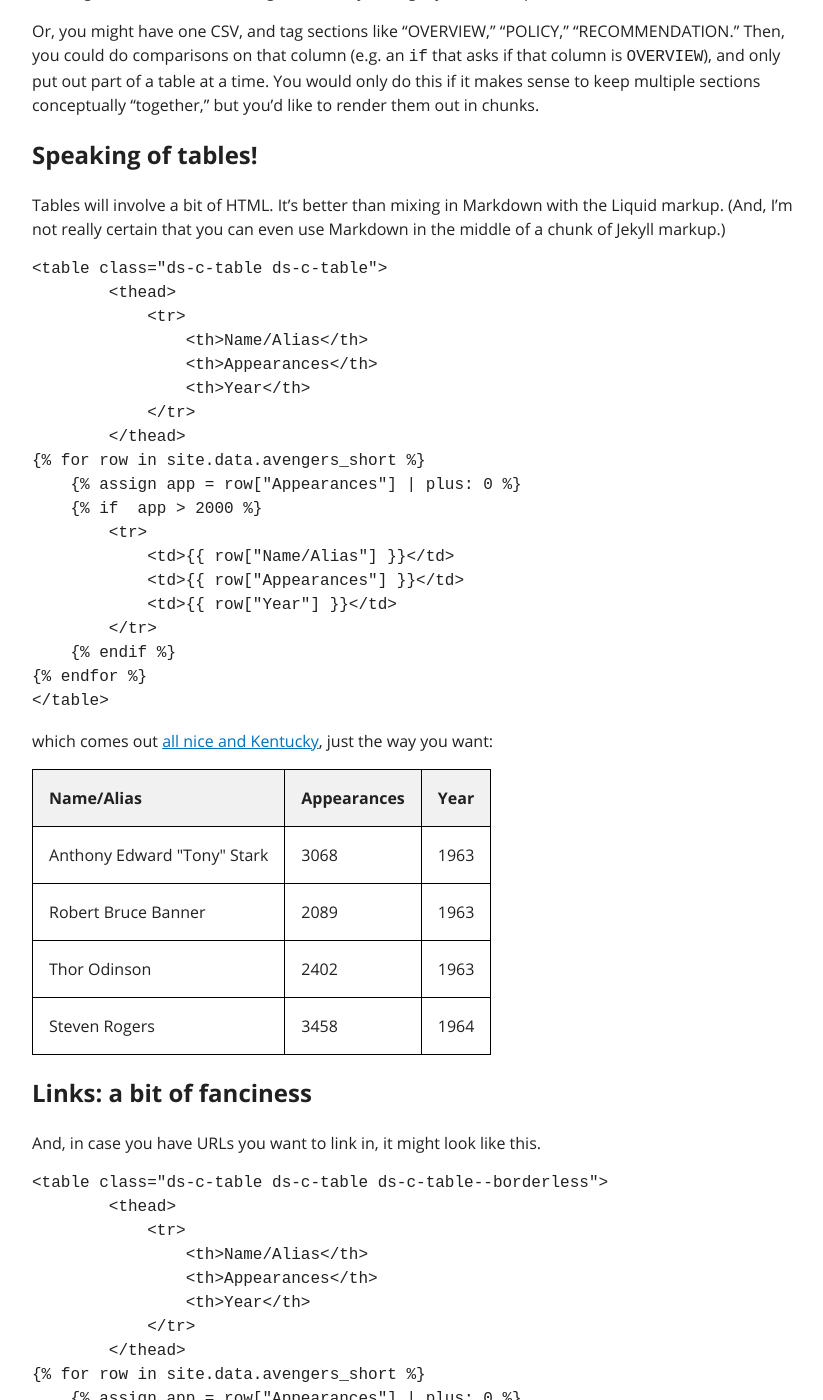
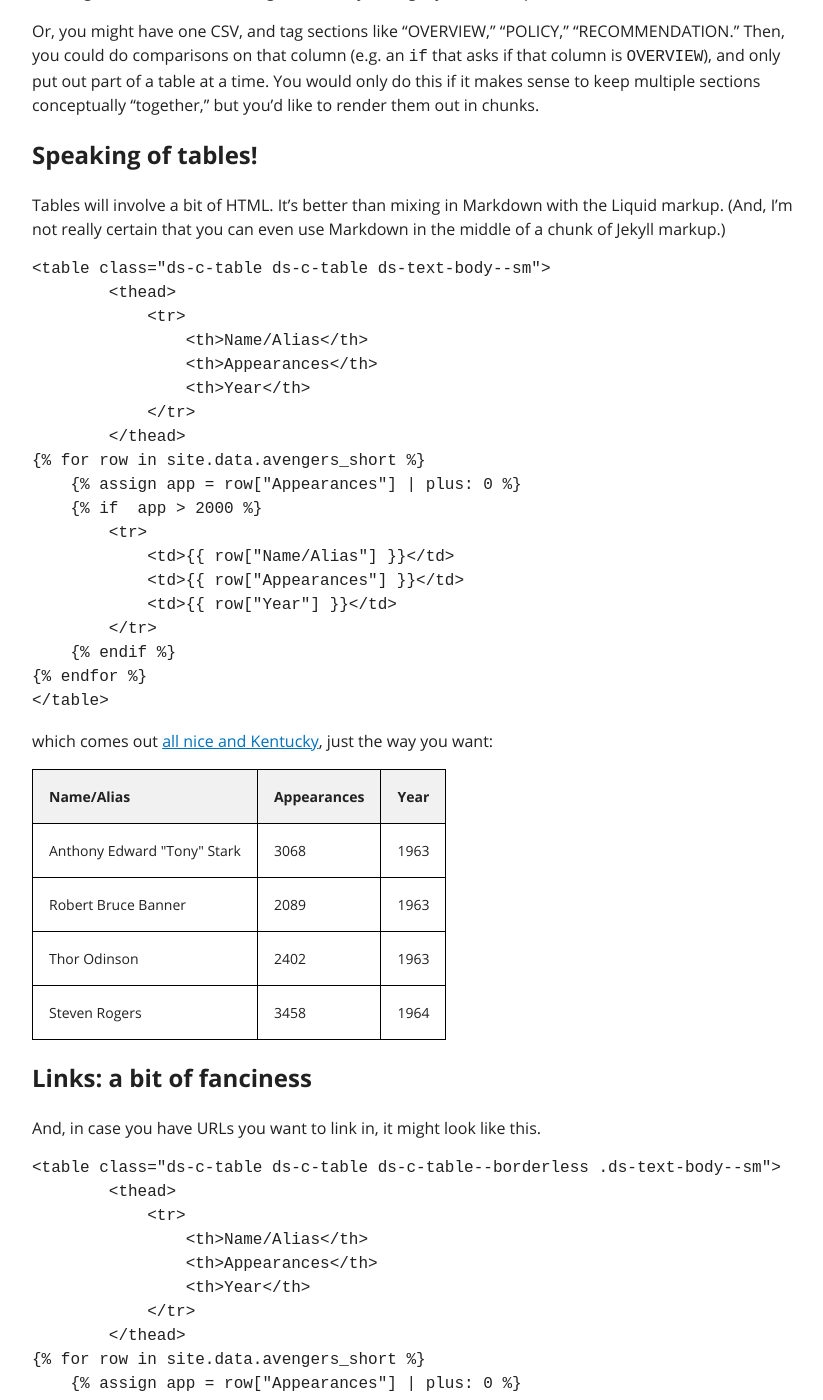
Before and after one commit to CMSgov/CMCS-DSG-DSS-Certification-Staging, a Jekyll site: the page built from csv-demo.md, in a window 1280 px wide and 1400 px high, scrolled down 1772 px. Shown: the whole window, without its empty margins (356-1179 px from the left). Built offline with Jekyll 4.4.1, drawn with Linux system fonts in a browser that asks for light colours; some of the changed text lies outside the part shown.

Commit message:
demoing more content in a table.

```diff
--- a/csv-demo.md
+++ b/csv-demo.md
@@ -89,7 +89,7 @@ Tables will involve a bit of HTML. It's better than mixing in Markdown with the
 
 {% raw %}
 <pre>
-&lt;table class="ds-c-table ds-c-table">
+&lt;table class="ds-c-table ds-c-table ds-text-body--sm">
         &lt;thead>
             &lt;tr>
                 &lt;th>Name/Alias&lt;/th>
@@ -113,7 +113,7 @@ Tables will involve a bit of HTML. It's better than mixing in Markdown with the
 
 which comes out [all nice and Kentucky](https://meaningofliff.tumblr.com/post/103573767131/kentucky-adv), just the way you want:
 
-<table class="ds-c-table ds-c-table">
+<table class="ds-c-table ds-c-table ds-text-body--sm">
     <thead>
         <tr>
             <th>Name/Alias</th>
@@ -140,7 +140,7 @@ And, in case you have URLs you want to link in, it might look like this.
 
 {% raw %}
 <pre>
-&lt;table class="ds-c-table ds-c-table ds-c-table--borderless">
+&lt;table class="ds-c-table ds-c-table ds-c-table--borderless .ds-text-body--sm">
         &lt;thead>
             &lt;tr>
                 &lt;th>Name/Alias&lt;/th>
@@ -164,7 +164,7 @@ And, in case you have URLs you want to link in, it might look like this.
 
 which renders as
 
-<table class="ds-c-table ds-c-table ds-c-table--borderless">
+<table class="ds-c-table ds-c-table ds-c-table--borderless ds-text-body--sm">
     <thead>
         <tr>
             <th>Name/Alias</th>
```
Also changed, not shown: index.md (+34 -2 lines).
